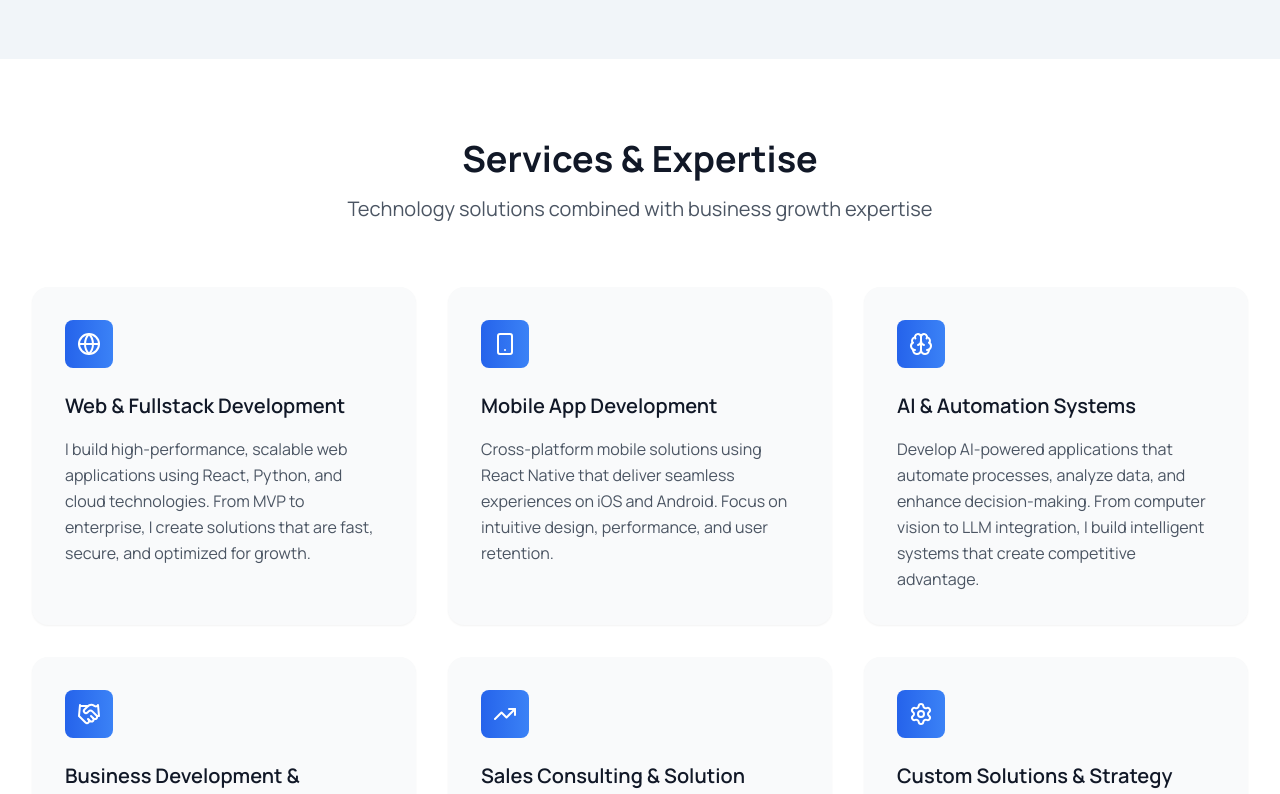
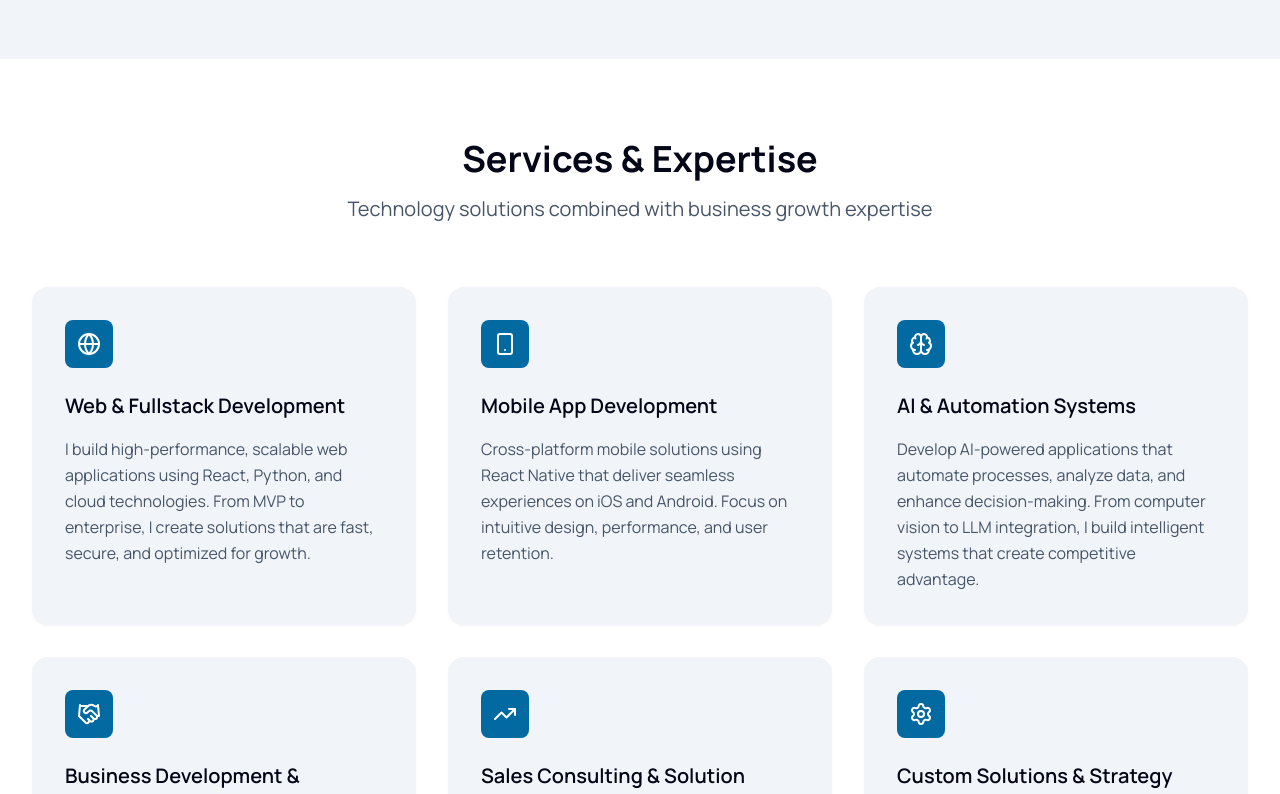
Before and after one commit to micpana/Michael-Panashe-Mudimbu-Portfolio-V2, a React (Vite) app: page / in a window 1280 px wide. Shown: the part 7640-8434 px from the top of the page. Built offline with nearby package versions, Linux system fonts and the light colour scheme.

Commit message:
Align page styling with light-first portfolio design

```diff
--- a/src/components/Services.tsx
+++ b/src/components/Services.tsx
@@ -45,13 +45,13 @@ const Services: React.FC = () => {
   ];
 
   return (
-    <section className="py-20 bg-white dark:bg-gray-900" id="services">
+    <section className="py-20 bg-white dark:bg-slate-900" id="services">
       <div className="max-w-7xl mx-auto px-4 sm:px-6 lg:px-8">
         <div className="text-center mb-16">
-          <h2 className="text-3xl sm:text-4xl font-bold text-gray-900 dark:text-white mb-4">
+          <h2 className="text-3xl sm:text-4xl font-bold text-slate-950 dark:text-white mb-4">
             Services & Expertise
           </h2>
-          <p className="text-xl text-gray-600 dark:text-gray-300 max-w-3xl mx-auto">
+          <p className="text-xl text-slate-600 dark:text-slate-300 max-w-3xl mx-auto">
             Technology solutions combined with business growth expertise
           </p>
         </div>
@@ -62,15 +62,15 @@ const Services: React.FC = () => {
             return (
               <div
                 key={index}
-                className="p-8 bg-gray-50 dark:bg-gray-800 rounded-2xl hover:bg-white dark:hover:bg-gray-700 transition-all duration-300 shadow-sm hover:shadow-xl group border border-transparent hover:border-blue-100 dark:hover:border-blue-900/20"
+                className="p-8 bg-[#f1f5f9] dark:bg-[#111b2b] rounded-2xl hover:bg-white dark:hover:bg-gray-700 transition-all duration-300 shadow-sm hover:shadow-xl group border border-transparent hover:border-blue-100 dark:hover:border-blue-900/20"
               >
-                <div className="w-12 h-12 bg-gradient-to-r from-blue-600 to-blue-500 rounded-lg flex items-center justify-center mb-6 group-hover:scale-110 transition-transform duration-300">
+                <div className="w-12 h-12 bg-sky-700 dark:bg-sky-500 rounded-lg flex items-center justify-center mb-6 group-hover:scale-110 transition-transform duration-300">
                   <IconComponent className="text-white" size={24} />
                 </div>
-                <h3 className="text-xl font-semibold text-gray-900 dark:text-white mb-4">
+                <h3 className="text-xl font-semibold text-slate-950 dark:text-white mb-4">
                   {service.title}
                 </h3>
-                <p className="text-gray-600 dark:text-gray-300 leading-relaxed">
+                <p className="text-slate-600 dark:text-slate-300 leading-relaxed">
                   {service.description}
                 </p>
               </div>
```
